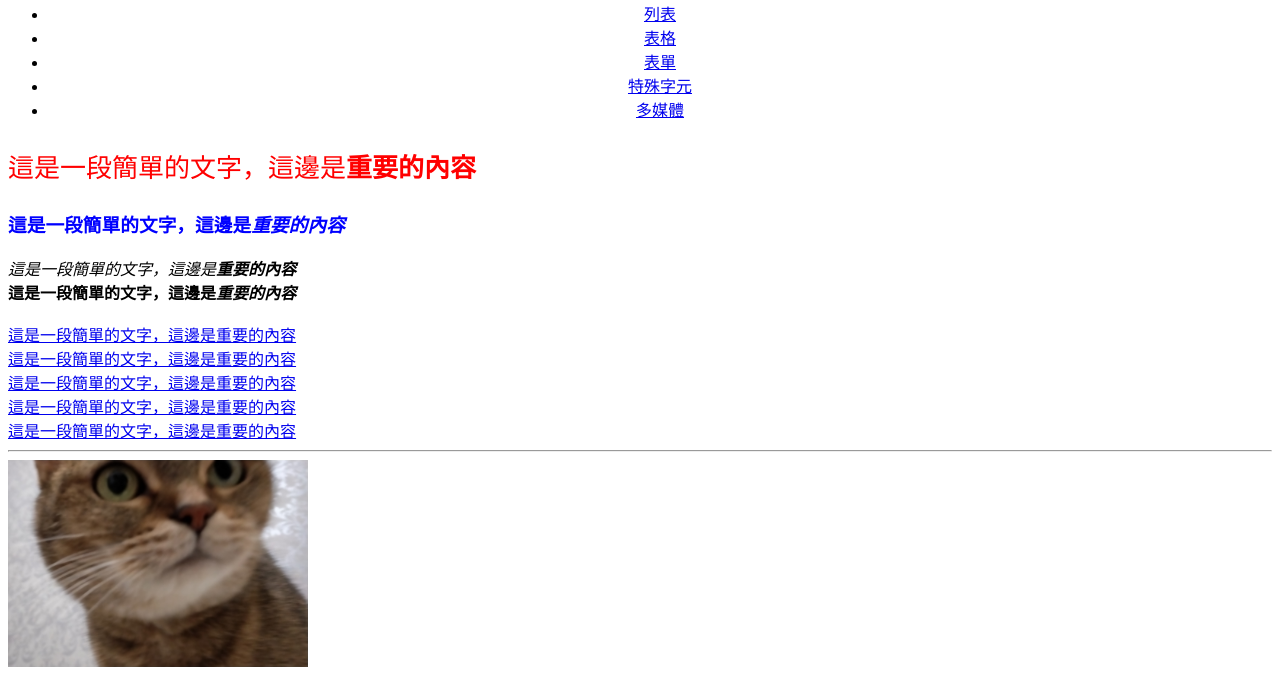
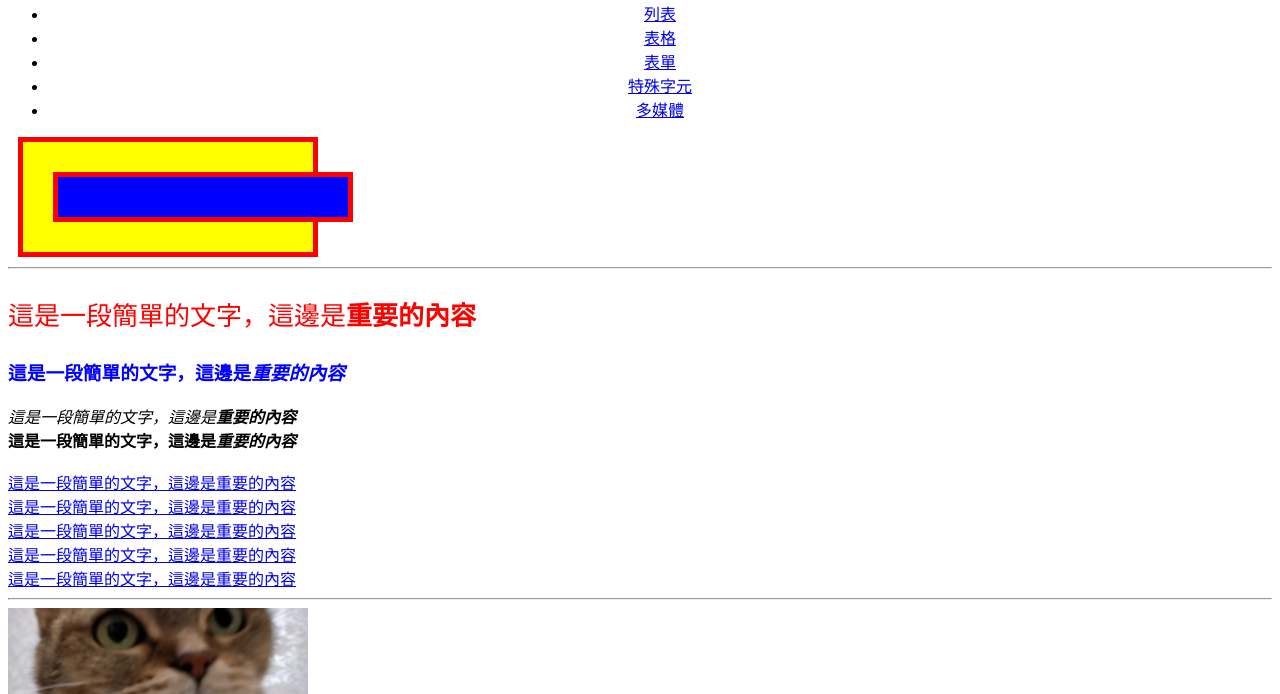
Before and after one commit to HughChiou/demo1020, a plain HTML site: page index.html in a window 1280 px wide. Shown: the part 79-773 px from the top of the page. Drawn offline with Linux system fonts and the light colour scheme.

Commit message:
box model

```diff
--- a/index.html
+++ b/index.html
@@ -49,6 +49,18 @@
         footer {
             text-align: center;
         }
+
+        .box-demo {
+            width: 250px;
+            padding: 20px;
+            margin: 10px;
+            border: 5px solid red;
+            background-color: blue;
+        }
+
+        section.box-demo {
+            background-color: yellow;
+        }
     </style>
 </head>
 
@@ -66,6 +78,13 @@
         </nav>
     </header>
     <main>
+        <!-- 為什麼？ -->
+        <section class="box-demo">
+            <div class="box-demo"></div>
+        </section>
+
+        <hr>
+
         <section>
             <article>
                 <p>這是一段簡單的文字，這邊是<b>重要的內容</b></p>
```
